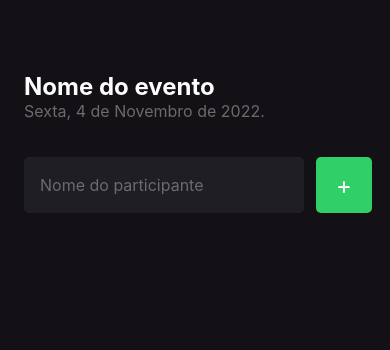
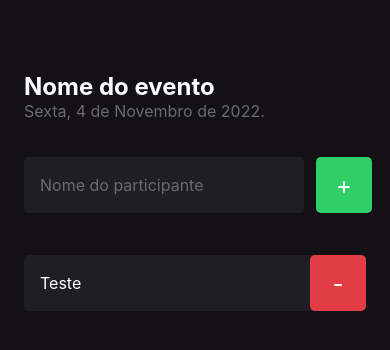
Before and after one commit to frnndog-suav/ReactNative, a React Native app in the folder imhere/: screen / in a window 390 px wide. Shown: the top 350 px of the page. Built offline with nearby package versions, Linux system fonts and the light colour scheme.

Commit message:
Creating participant card component

```diff
--- /dev/null
+++ b/imhere/src/components/Participant/index.tsx
@@ -0,0 +1,15 @@
+import React from "react";
+import { View, Text, TouchableOpacity } from "react-native";
+import { styles } from "./styles";
+
+export function Participant() {
+  return (
+    <View style={styles.container}>
+      <Text style={styles.name}>Teste</Text>
+
+      <TouchableOpacity style={styles.button}>
+        <Text style={styles.buttonText}>-</Text>
+      </TouchableOpacity>
+    </View>
+  );
+}
--- /dev/null
+++ b/imhere/src/components/Participant/styles.ts
@@ -0,0 +1,30 @@
+import { StyleSheet } from "react-native";
+
+export const styles = StyleSheet.create({
+  container: {
+    width: "100%",
+    backgroundColor: "#1f1e25",
+    borderRadius: 5,
+    flexDirection: "row",
+    alignItems: "center",
+    marginBottom: 10,
+  },
+  name: {
+    flex: 1,
+    fontSize: 16,
+    color: "#fff",
+    marginLeft: 16,
+  },
+  buttonText: {
+    color: "#fff",
+    fontSize: 24,
+  },
+  button: {
+    width: 56,
+    height: 56,
+    borderRadius: 5,
+    backgroundColor: "#e23c44",
+    alignItems: "center",
+    justifyContent: "center",
+  },
+});
--- a/imhere/src/screens/Home/index.tsx
+++ b/imhere/src/screens/Home/index.tsx
@@ -1,5 +1,6 @@
 import React from "react";
 import { Text, TextInput, TouchableOpacity, View } from "react-native";
+import { Participant } from "../../components/Participant";
 import { styles } from "./styles";
 
 export function Home() {
@@ -23,6 +24,8 @@
           <Text style={styles.buttonText}>+</Text>
         </TouchableOpacity>
       </View>
+
+      <Participant />
     </View>
   );
 }
```
